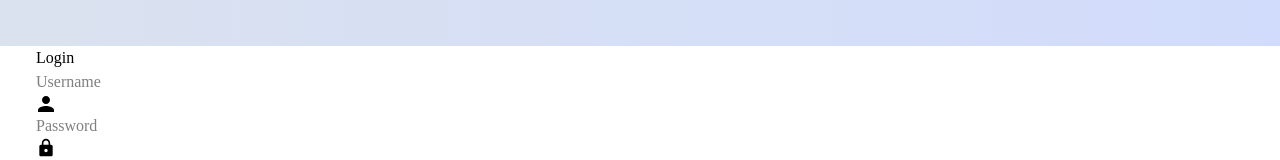
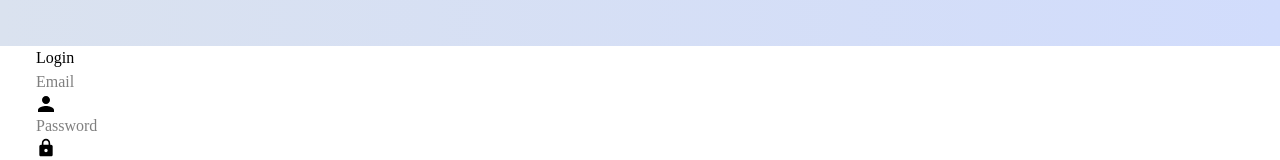
Before and after one commit to SomyaBaran/Auroryn, a React (Vite) app in the folder frontend/: page /auth in a window 1280 px wide. Shown: the part 434-594 px from the top of the page. Built offline with nearby package versions, Linux system fonts and the light colour scheme; the HTML template or start-up script is replaced by a standard one.

Commit message:
updated auth

```diff
--- a/frontend/src/pages/Auth.tsx
+++ b/frontend/src/pages/Auth.tsx
@@ -8,7 +8,7 @@ export default function AuthPage() {
     const [email, setEmail] = useState("");
     const [password, setPassword] = useState("");
     const [username, setUsername] = useState("");
-    const [loginUsername, setLoginUsername] = useState("");
+    const [loginEmail, setLoginEmail] = useState("");
     const [loginPassword, setLoginPassword] = useState("");
     const [isLogin, setIsLogin] = useState(false);
 
@@ -17,13 +17,13 @@ export default function AuthPage() {
     const handleRegister = async () => {
         if (!email || !password || !username) return;
         const data = await SignUpUser(email, password, username);
-        if (data) navigate("/");
+        if (data.token) navigate("/");
     };
 
     const handleLogin = async () => {
-        if (!loginUsername || !loginPassword) return;
-        const data = await LoginUser(loginUsername, loginPassword);
-        if (data) navigate("/");
+        if (!loginEmail || !loginPassword) return;
+        const data = await LoginUser(loginEmail, loginPassword);
+        if (data.token) navigate("/");
     };
 
     return (
@@ -67,7 +67,7 @@ export default function AuthPage() {
                 >
                     <h1 className="text-[2rem] font-extrabold text-[#302F2A] mb-6 text-center">Login</h1>
                     <div className="relative w-full mb-3">
-                        <input placeholder="Username" value={loginUsername} onChange={e => setLoginUsername(e.target.value)} className="border-none bg-[#F2F1F3] w-full h-[44px] px-[14px] pr-[44px] rounded-[10px] text-[14px] outline-none" />
+                        <input placeholder="Email" value={loginEmail} onChange={e => setLoginEmail(e.target.value)} className="border-none bg-[#F2F1F3] w-full h-[44px] px-[14px] pr-[44px] rounded-[10px] text-[14px] outline-none" />
                         <div className="absolute right-3 top-1/2 -translate-y-1/2 text-gray-500"><UserIcon /></div>
                     </div>
                     <div className="relative w-full mb-2">
```
